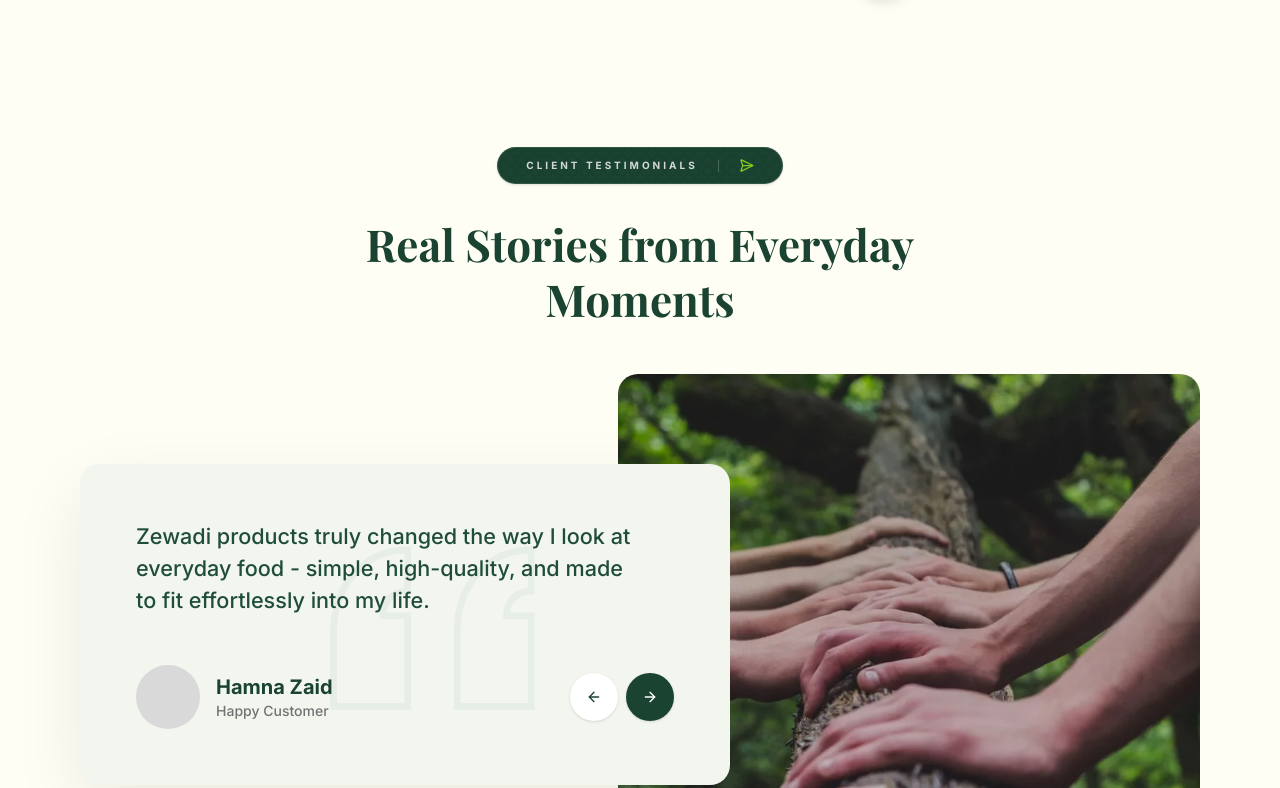
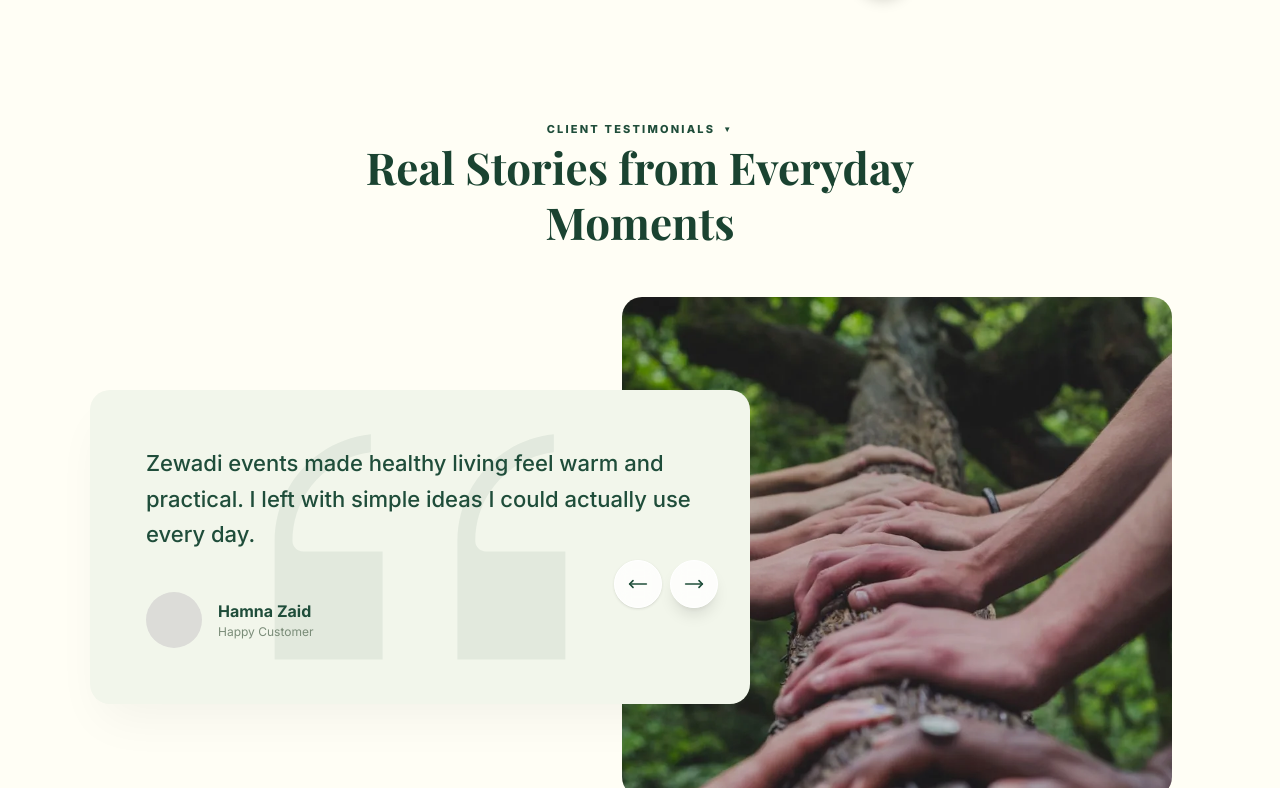
Before and after one commit to teambrandbook/zawadi, a Next.js app in the folder frontend/: page /about in a window 1280 px wide. Shown: the part 2812-3600 px from the top of the page. Built offline with nearby package versions, Linux system fonts and the light colour scheme; no server answers.

Commit message:
Modified event testimonial section

```diff
--- a/frontend/src/components/about/about.tsx
+++ b/frontend/src/components/about/about.tsx
@@ -9,6 +9,7 @@ import { translations } from "@/locales/translations";
 
 import { StarIcon, ApproachIcon } from "../common/BrandIcons";
 import ContentSection from "../common/ContentSection";
+import EventTestimonials from "../events/EventTestimonials";
 
 const introTallImage = "/about/intro-tall.webp";
 const introTopImage = "/about/intro-top.webp";
@@ -552,86 +553,7 @@ export default function About() {
                 </div>
             </section>
 
-            <section className="testimonial-section  px-4 py-16 sm:px-6 lg:px-8 lg:py-24">
-                <div className="mx-auto max-w-[1120px]">
-                    <div className="mb-8 flex justify-center">
-                        <div className="relative inline-flex max-w-full items-center gap-4 overflow-hidden rounded-full border border-white/10 bg-[#1a4331] px-5 py-2.5 shadow-sm sm:gap-5 sm:px-7">
-                            <div
-                                className="pointer-events-none absolute inset-0 opacity-10"
-                                style={{
-                                    backgroundImage: "url('/Patterns-03.webp')",
-                                    backgroundSize: "cover",
-                                    backgroundPosition: "center",
-                                }}
-                            />
-                            <p className="relative z-10 text-[10px] font-bold uppercase tracking-[0.2em] text-white/80 sm:tracking-[0.3em]">
-                                {aboutData.testimonialBadge}
-                            </p>
-                            <div className="relative z-10 h-3 w-px bg-white/20" />
-                            <SendHorizontal size={15} className="relative z-10 text-[#83cd20] rtl:rotate-180" />
-                        </div>
-                    </div>
-
-                    <h2
-                        className="testimonial-heading mx-auto text-center font-serif font-bold text-[2rem] leading-tight text-[#1a4331] sm:text-[2.75rem]"
-                        dangerouslySetInnerHTML={{ __html: aboutData.testimonialTitleHTML }}
-                    />
-
-                    <div className="relative mt-12 flex flex-col items-center lg:flex-row lg:items-center">
-                        <div className="testimonial-card relative order-2 z-20 mt-8 w-full overflow-hidden rounded-[20px] bg-[#f2f6ee] p-7 text-left shadow-[0_24px_70px_rgba(0,0,0,0.08)] rtl:text-right sm:p-10 md:p-14 lg:order-1 lg:mt-0 ltr:lg:-mr-28 rtl:lg:-ml-28 lg:w-[58%]">
-                            <div className="pointer-events-none absolute inset-0 flex translate-x-6 items-center justify-center text-[#1f4d3a]/5 sm:translate-x-12">
-                                <svg width="280" height="200" viewBox="0 0 340 240" fill="none" stroke="currentColor" strokeWidth="8" xmlns="http://www.w3.org/2000/svg">
-                                    <path d="M115 130V220H25V130C25 70 65 30 115 30V80C95 80 85 95 85 110H115V130Z" />
-                                    <path d="M265 130V220H175V130C175 70 215 30 265 30V80C245 80 235 95 235 110H265V130Z" />
-                                </svg>
-                            </div>
-
-                            <p className="relative z-10 max-w-[36ch] text-[1.05rem] font-medium leading-[1.65] text-[#1f4d3a] sm:text-[1.35rem] sm:leading-[1.5]">
-                                {aboutData.testimonialQuote}
-                            </p>
-
-                            <div className="relative z-10 mt-10 flex items-center justify-between gap-4 sm:mt-12">
-                                <div className="flex items-center gap-4 rtl:flex-row-reverse">
-                                    <div className="h-12 w-12 shrink-0 rounded-full bg-[#d9d9d9] sm:h-16 sm:w-16" />
-                                    <div>
-                                        <p className="text-base font-bold text-[#1a4331] sm:text-xl">
-                                            {aboutData.testimonialName}
-                                        </p>
-                                        <p className="text-xs font-medium text-[#727272] sm:text-sm">{aboutData.testimonialRole}</p>
-                                    </div>
-                                </div>
-
-                                <div className="flex shrink-0 items-center gap-2">
-                                    <button
-                                        type="button"
-                                        aria-label={aboutData.previousTestimonialLabel}
-                                        className="flex h-10 w-10 items-center justify-center rounded-full bg-white text-[#1a4331] shadow-sm transition-all hover:bg-white/80 sm:h-12 sm:w-12"
-                                    >
-                                        <ArrowRight size={16} className="ltr:rotate-180" />
-                                    </button>
-                                    <button
-                                        type="button"
-                                        aria-label={aboutData.nextTestimonialLabel}
-                                        className="flex h-10 w-10 items-center justify-center rounded-full bg-[#1a4331] text-white shadow-sm transition-all hover:bg-[#1a4331]/90 sm:h-12 sm:w-12"
-                                    >
-                                        <ArrowRight size={16} className="rtl:rotate-180" />
-                                    </button>
-                                </div>
-                            </div>
-                        </div>
-
-                        <div className="testimonial-image order-1 w-full overflow-hidden rounded-[20px] lg:order-2 lg:w-[52%]">
-                            <img
-                                src={testimonialImage}
-                                alt="People stacking hands together"
-                                loading="lazy"
-                                decoding="async"
-                                className="h-[320px] w-full object-cover sm:h-[400px] lg:h-[500px]"
-                            />
-                        </div>
-                    </div>
-                </div>
-            </section>
+            <EventTestimonials />
         </div>
     );
 }
--- a/frontend/src/components/events/EventTestimonials.tsx
+++ b/frontend/src/components/events/EventTestimonials.tsx
@@ -2,12 +2,28 @@
 
 import Image from "next/image";
 import { MoveLeft, MoveRight } from "lucide-react";
+import { useState } from "react";
 import { useLocale } from "@/context/LocaleContext";
 import { translations } from "@/locales/translations";
 
 export default function EventTestimonials() {
   const { locale } = useLocale();
   const testimonialText = translations[locale]?.eventsPage?.testimonials || translations.en.eventsPage.testimonials;
+  const testimonials = testimonialText.items ?? [
+    {
+      quote: testimonialText.quote,
+      name: testimonialText.name,
+      role: testimonialText.role,
+    },
+  ];
+  const [activeIndex, setActiveIndex] = useState(0);
+  const activeTestimonial = testimonials[activeIndex] ?? testimonials[0];
+  const showPrevious = () => {
+    setActiveIndex((current) => (current - 1 + testimonials.length) % testimonials.length);
+  };
+  const showNext = () => {
+    setActiveIndex((current) => (current + 1) % testimonials.length);
+  };
 
   return (
     <section className="bg-[#fffef5] px-4 py-16 sm:px-6 lg:px-8">
@@ -20,7 +36,7 @@ export default function EventTestimonials() {
           </div>
 
           <h2
-            className="mt-4 font-serif text-[36px] leading-[1.1] text-[#1f4d3a] md:text-[48px] fade-in"
+            className="testimonial-heading mx-auto text-center font-serif font-bold text-[2rem] leading-tight text-[#1a4331] sm:text-[2.75rem]"
             dangerouslySetInnerHTML={{ __html: testimonialText.titleHTML }}
           />
         </div>
@@ -45,7 +61,7 @@ export default function EventTestimonials() {
 
               <div className="relative z-10">
                 <p className="fade-in text-[18px] md:text-[22px] leading-[1.6] text-[#1f4d3a] font-medium text-left rtl:text-right">
-                  {testimonialText.quote}
+                  {activeTestimonial.quote}
                 </p>
 
                 <div className="mt-10 flex items-center justify-between">
@@ -53,18 +69,28 @@ export default function EventTestimonials() {
                   <div className="fade-in flex items-center gap-4 rtl:flex-row-reverse">
                     <div className="h-14 w-14 rounded-full bg-[#dcdcd8]" />
                     <div className="text-left rtl:text-right">
-                      <p className="text-[16px] font-bold text-[#1f4d3a]">{testimonialText.name}</p>
-                      <p className="text-[12px] text-[#7a8c78]">{testimonialText.role}</p>
+                      <p className="text-[16px] font-bold text-[#1f4d3a]">{activeTestimonial.name}</p>
+                      <p className="text-[12px] text-[#7a8c78]">{activeTestimonial.role}</p>
                     </div>
                   </div>
 
                   {/* Navigation Buttons - Positioned to overlap the card edge */}
                   <div className="absolute -right-4 bottom-10 flex gap-2 rtl:-left-4 rtl:right-auto md:-right-6 rtl:md:-left-6 rtl:md:right-auto">
-                    <button className="flex h-12 w-12 items-center justify-center rounded-full bg-white/80 border border-white backdrop-blur-sm text-[#1f4d3a] shadow-sm transition-all hover:bg-white">
-                      <MoveLeft className="h-5 w-5" />
+                    <button
+                      type="button"
+                      onClick={showPrevious}
+                      aria-label="Previous testimonial"
+                      className="flex h-12 w-12 items-center justify-center rounded-full bg-white/80 border border-white backdrop-blur-sm text-[#1f4d3a] shadow-sm transition-all hover:bg-[#1f4d3a] hover:text-white"
+                    >
+                      <MoveLeft className="h-5 w-5 rtl:rotate-180" />
                     </button>
-                    <button className="flex h-12 w-12 items-center justify-center rounded-full bg-[#1f4d3a] text-white shadow-lg transition-all hover:bg-[#16382a]">
-                      <MoveRight className="h-5 w-5" />
+                    <button
+                      type="button"
+                      onClick={showNext}
+                      aria-label="Next testimonial"
+                      className="flex h-12 w-12 items-center justify-center rounded-full border border-white bg-white/80 text-[#1f4d3a] shadow-lg backdrop-blur-sm transition-all hover:bg-[#1f4d3a] hover:text-white"
+                    >
+                      <MoveRight className="h-5 w-5 rtl:rotate-180" />
                     </button>
                   </div>
                 </div>
@@ -80,7 +106,7 @@ export default function EventTestimonials() {
           <div className="w-full mb-8 lg:mb-0 lg:w-[50%]">
             <div className="image-topdown relative h-[350px] w-full overflow-hidden rounded-[20px] lg:h-[500px]">
               <Image
-                src="/event/community_hands.webp"
+                src="/about/testimonial.webp "
                 alt="Community hands"
                 fill
                 className="object-cover"
--- a/frontend/src/locales/translations.ts
+++ b/frontend/src/locales/translations.ts
@@ -445,6 +445,23 @@ export const translations = {
         quote: "Zewadi products truly changed the way I look at everyday food simple, high-quality, and made to fit effortlessly into my life",
         name: "Hamna Zaid",
         role: "Happy Customer",
+        items: [
+          {
+            quote: "Zewadi events made healthy living feel warm and practical. I left with simple ideas I could actually use every day.",
+            name: "Hamna Zaid",
+            role: "Happy Customer",
+          },
+          {
+            quote: "The gathering felt personal and welcoming. It was a beautiful way to connect with people who care about better everyday choices.",
+            name: "Aisha Rahman",
+            role: "Community Member",
+          },
+          {
+            quote: "I loved how the event brought food, wellness, and conversation together. It felt thoughtful from beginning to end.",
+            name: "Mariam Khalid",
+            role: "Event Guest",
+          },
+        ],
       },
     },
     galleryPage: {
@@ -989,6 +1006,23 @@ export const translations = {
         quote: "غيّرت منتجات زوادي فعلاً طريقتي في النظر إلى طعامي اليومي؛ بسيطة وعالية الجودة وتنسجم بسهولة مع حياتي.",
         name: "هامنة زايد",
         role: "عميلة سعيدة",
+        items: [
+          {
+            quote: "جعلت فعاليات زوادي الحياة الصحية أكثر دفئاً وسهولة. خرجت بأفكار بسيطة أستطيع تطبيقها كل يوم.",
+            name: "هامنة زايد",
+            role: "عميلة سعيدة",
+          },
+          {
+            quote: "كان اللقاء ودوداً وشخصياً. طريقة جميلة للتواصل مع أشخاص يهتمون باختيارات يومية أفضل.",
+            name: "عائشة رحمن",
+            role: "عضوة في المجتمع",
+          },
+          {
+            quote: "أحببت كيف جمعت الفعالية بين الطعام والعافية والحوار. كانت تجربة مدروسة من البداية إلى النهاية.",
+            name: "مريم خالد",
+            role: "ضيفة فعالية",
+          },
+        ],
       },
     },
     galleryPage: {
```
